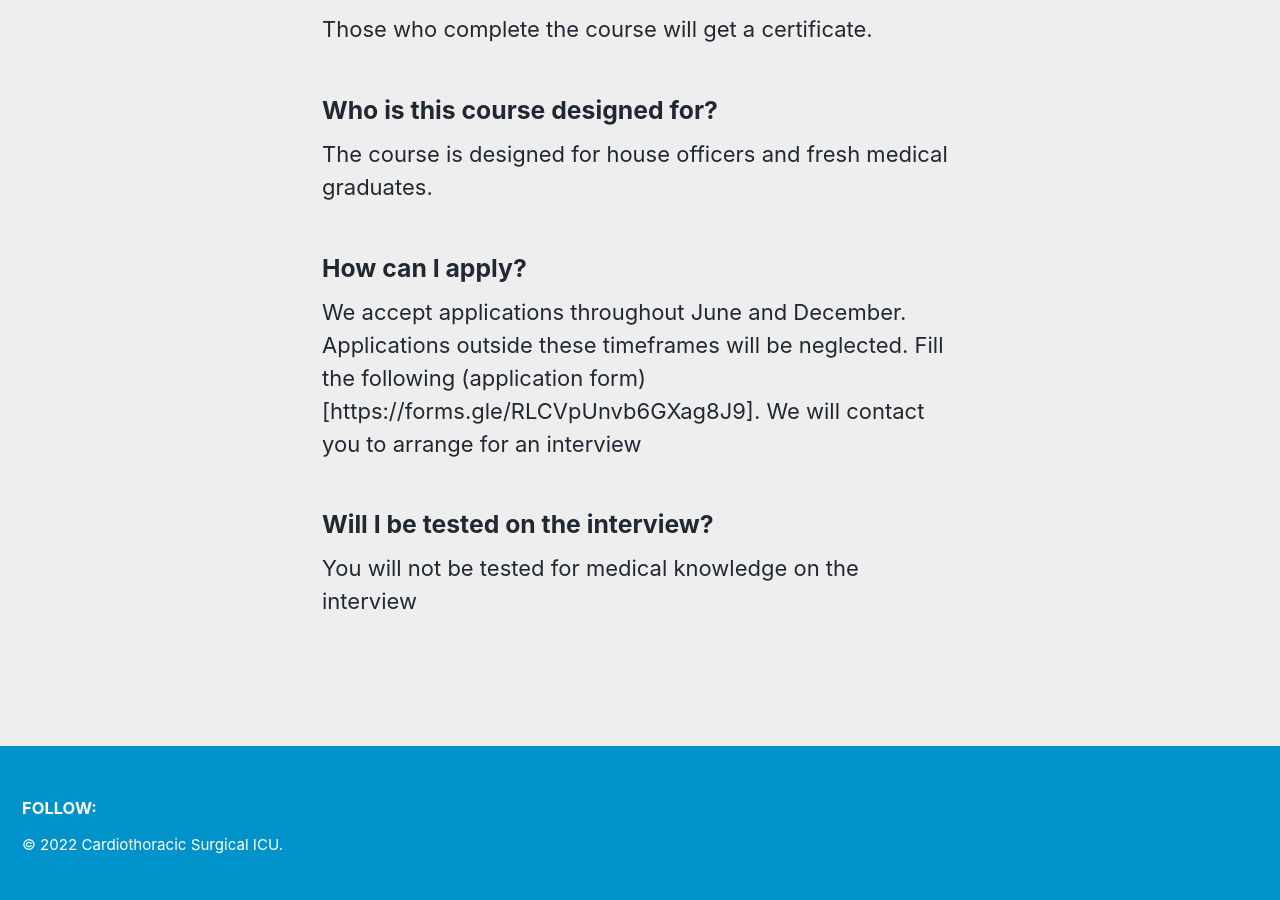
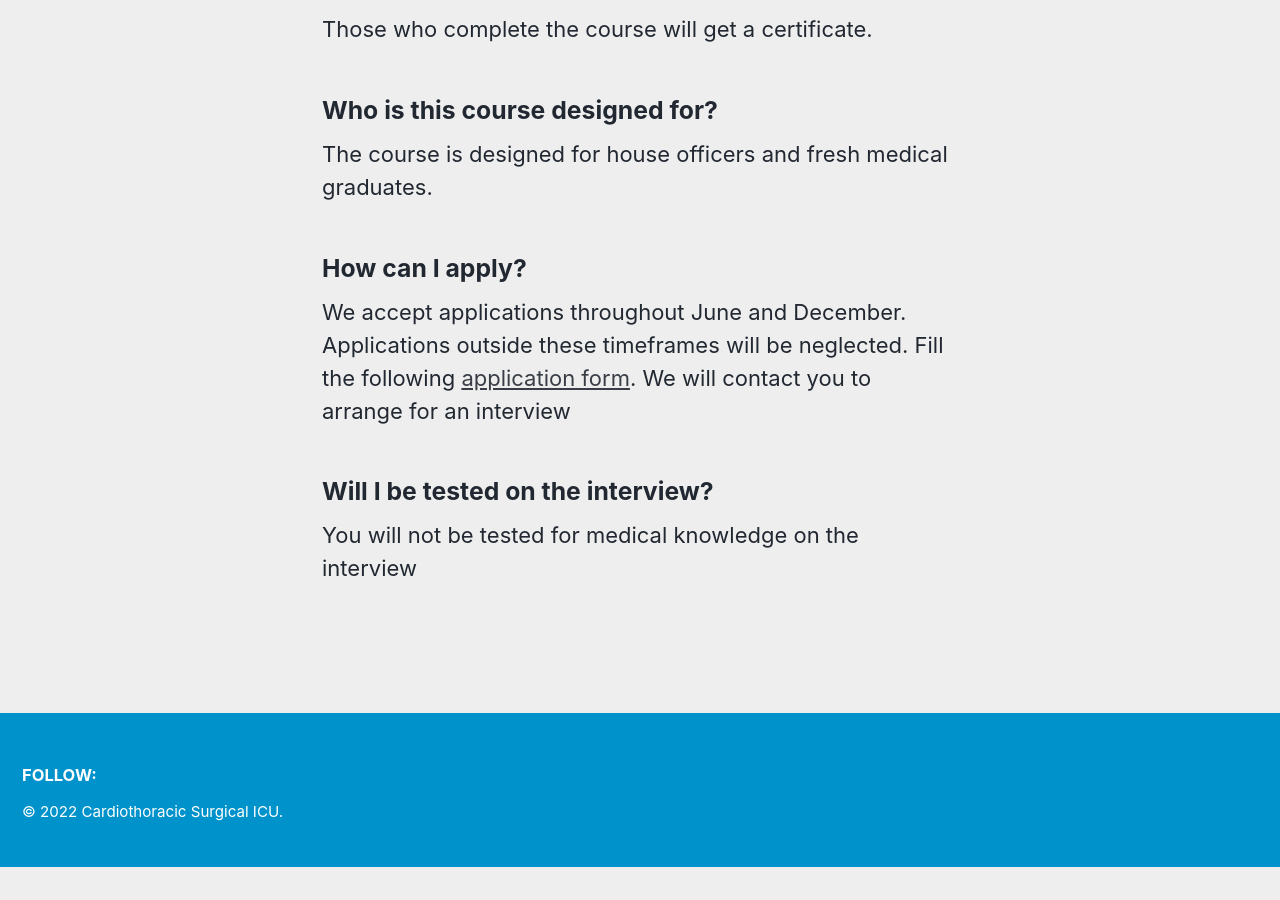
Before and after one commit to DrIbrahimAli/CTSICUcourse, a Jekyll site: the page built from documents/FAQs.md, in a window 1280 px wide and 900 px high, scrolled down 1553 px. Built offline with Jekyll 4.4.1, drawn with Linux system fonts in a browser that asks for light colours; cached includes are drawn as plain includes; our own code applies the rules of GitHub Pages for plain Markdown files; after the commit the page ends 2420 px from its top, so only the background shows below that.

Commit message:
Update FAQs.md

```diff
--- a/documents/FAQs.md
+++ b/documents/FAQs.md
@@ -32,7 +32,7 @@ The course is designed for house officers and fresh medical graduates.
 
 ### How can I apply?
 We accept applications throughout June and December.  Applications outside these timeframes will be neglected.
-Fill the following (application form)[https://forms.gle/RLCVpUnvb6GXag8J9]. We will contact you to arrange for an interview
+Fill the following [application form](https://forms.gle/RLCVpUnvb6GXag8J9). We will contact you to arrange for an interview
 
 ### Will I be tested on the interview?
 You will not be tested for medical knowledge on the interview
```
